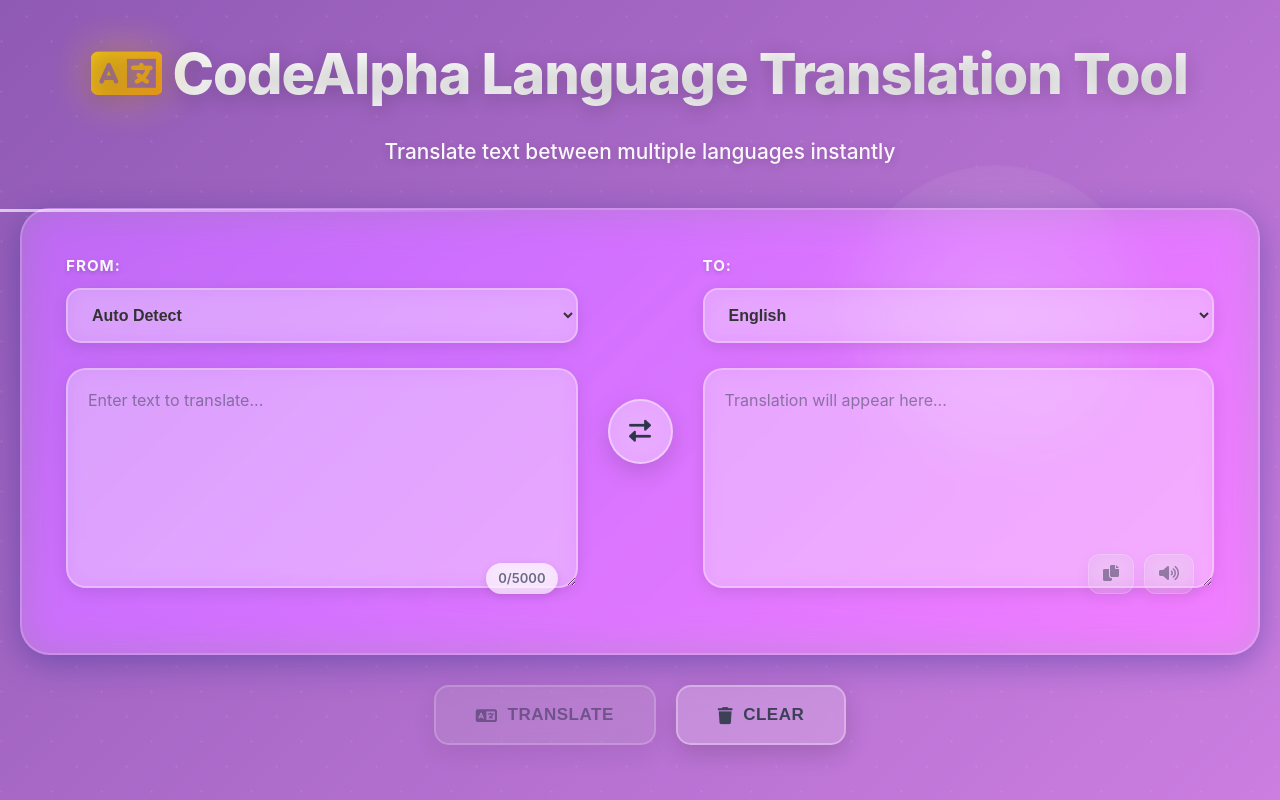
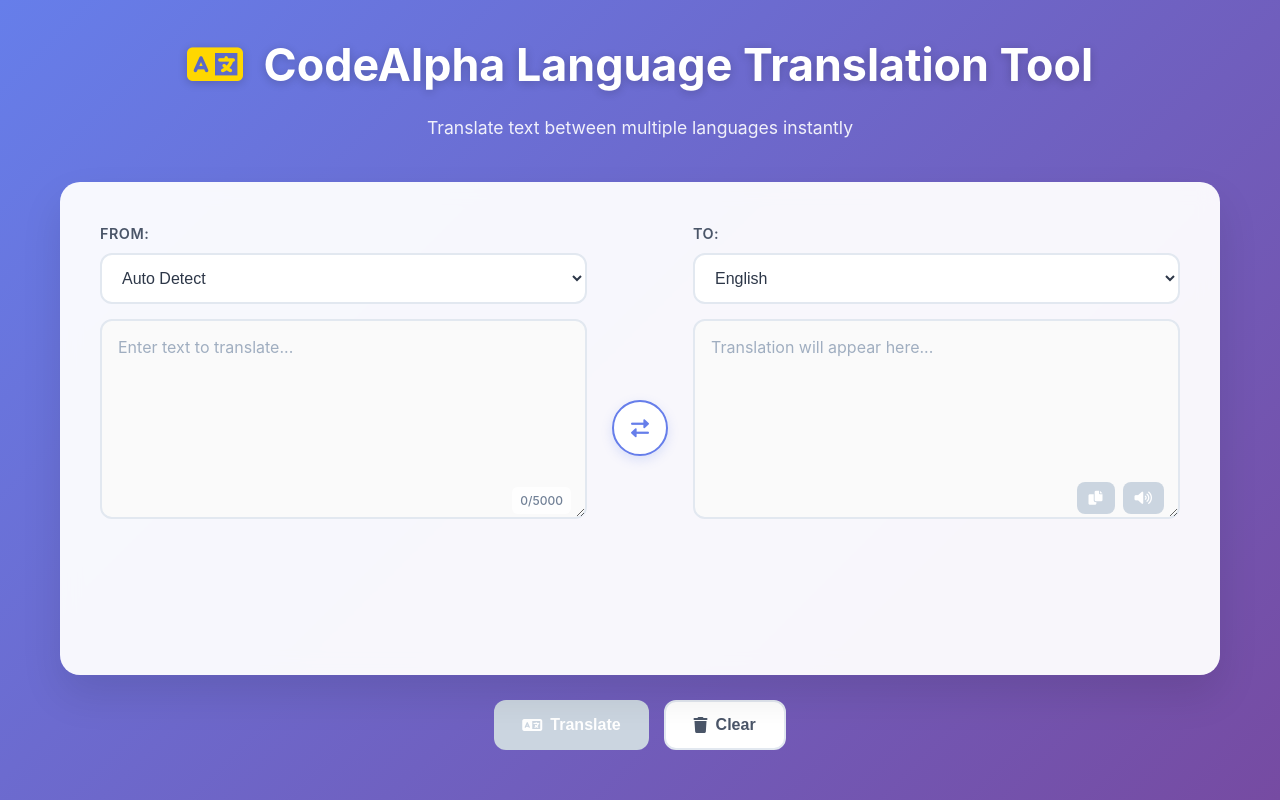
Before and after one commit to Abhishek2026-23/CodeAlpha_Language_Translation_Tool, a Flask app: page / in a window 1280 px wide. Run offline with Flask 3, Linux system fonts and the light colour scheme.

Commit message:
Clean and professional UI design - not overdone

```diff
--- a/static/style.css
+++ b/static/style.css
@@ -7,185 +7,99 @@
 
 body {
     font-family: 'Inter', 'Segoe UI', Tahoma, Geneva, Verdana, sans-serif;
-    background: linear-gradient(135deg, #667eea 0%, #764ba2 50%, #f093fb 100%);
-    background-size: 400% 400%;
-    animation: gradientShift 15s ease infinite;
+    background: linear-gradient(135deg, #667eea 0%, #764ba2 100%);
     min-height: 100vh;
     color: #333;
     line-height: 1.6;
-    position: relative;
-    overflow-x: hidden;
-}
-
-/* Animated background */
-body::before {
-    content: '';
-    position: fixed;
-    top: -50%;
-    left: -50%;
-    width: 200%;
-    height: 200%;
-    background:
-        radial-gradient(circle, rgba(255,255,255,0.1) 1px, transparent 1px),
-        radial-gradient(circle, rgba(255,255,255,0.1) 1px, transparent 1px);
-    background-size: 50px 50px;
-    background-position: 0 0, 25px 25px;
-    animation: backgroundMove 20s linear infinite;
-    pointer-events: none;
-    z-index: 0;
-}
-
-/* Floating orbs */
-body::after {
-    content: '';
-    position: fixed;
-    width: 300px;
-    height: 300px;
-    background: radial-gradient(circle, rgba(255,255,255,0.2), transparent);
-    border-radius: 50%;
-    top: 20%;
-    right: 10%;
-    animation: float 8s ease-in-out infinite;
-    pointer-events: none;
-    z-index: 0;
 }
 
 .container {
-    max-width: 1300px;
+    max-width: 1200px;
     margin: 0 auto;
     padding: 30px 20px;
     min-height: 100vh;
     display: flex;
     flex-direction: column;
-    position: relative;
-    z-index: 1;
 }
 
-/* Header Styles - Glassmorphism */
+/* Header Styles */
 header {
     text-align: center;
     margin-bottom: 40px;
-    animation: fadeInDown 1s ease-out;
+    color: white;
 }
 
 header h1 {
-    font-size: 3.5rem;
-    margin-bottom: 15px;
-    font-weight: 800;
-    background: linear-gradient(135deg, #ffffff 0%, #f0f0f0 100%);
-    -webkit-background-clip: text;
-    -webkit-text-fill-color: transparent;
-    background-clip: text;
-    text-shadow: 0 4px 20px rgba(0,0,0,0.2);
-    letter-spacing: -1px;
-    position: relative;
+    font-size: 2.8rem;
+    margin-bottom: 12px;
+    font-weight: 700;
+    text-shadow: 0 2px 10px rgba(0,0,0,0.2);
 }
 
 header h1 i {
-    background: linear-gradient(135deg, #FFD700, #FFA500);
-    -webkit-background-clip: text;
-    -webkit-text-fill-color: transparent;
-    background-clip: text;
-    filter: drop-shadow(0 0 20px rgba(255, 215, 0, 0.6));
-    animation: pulse 2s ease-in-out infinite;
+    color: #FFD700;
+    margin-right: 10px;
 }
 
 header p {
-    font-size: 1.3rem;
-    color: rgba(255, 255, 255, 0.95);
-    text-shadow: 0 2px 10px rgba(0,0,0,0.2);
-    font-weight: 500;
+    font-size: 1.1rem;
+    opacity: 0.9;
+    font-weight: 400;
 }
 
-/* Main Translation Container - GLASSMORPHISM */
+/* Main Translation Container */
 .translation-container {
-    background: rgba(255, 255, 255, 0.15);
-    backdrop-filter: blur(20px) saturate(180%);
-    -webkit-backdrop-filter: blur(20px) saturate(180%);
-    border-radius: 30px;
-    padding: 45px;
-    box-shadow:
-        0 8px 32px 0 rgba(31, 38, 135, 0.37),
-        inset 0 0 0 1px rgba(255, 255, 255, 0.18);
-    border: 1px solid rgba(255, 255, 255, 0.2);
+    background: rgba(255, 255, 255, 0.95);
+    backdrop-filter: blur(10px);
+    border-radius: 20px;
+    padding: 40px;
+    box-shadow: 0 20px 40px rgba(0,0,0,0.1);
     display: grid;
     grid-template-columns: 1fr auto 1fr;
-    gap: 30px;
-    margin-bottom: 30px;
+    gap: 25px;
+    margin-bottom: 25px;
     flex: 1;
-    animation: fadeInUp 1s ease-out;
-    position: relative;
 }
 
-/* Glowing top border */
-.translation-container::before {
-    content: '';
-    position: absolute;
-    top: 0;
-    left: 0;
-    right: 0;
-    height: 3px;
-    background: linear-gradient(90deg,
-        transparent,
-        rgba(255, 255, 255, 0.8),
-        transparent
-    );
-    animation: shimmer 3s linear infinite;
-}
-
-/* Input and Output Sections */
-.input-section, .output-section {
-    display: flex;
-    flex-direction: column;
-    gap: 15px;
-}
-
-/* Language Selectors - Glass Style */
+/* Language Selectors */
 .language-selector {
-    margin-bottom: 10px;
+    margin-bottom: 15px;
 }
 
 .language-selector label {
     display: block;
-    margin-bottom: 10px;
-    font-weight: 700;
-    color: rgba(255, 255, 255, 0.95);
-    font-size: 0.95rem;
+    margin-bottom: 8px;
+    font-weight: 600;
+    color: #4a5568;
+    font-size: 0.9rem;
     text-transform: uppercase;
-    letter-spacing: 1px;
-    text-shadow: 0 2px 4px rgba(0,0,0,0.2);
+    letter-spacing: 0.5px;
 }
 
 .language-selector select {
     width: 100%;
-    padding: 16px 20px;
-    border: 2px solid rgba(255, 255, 255, 0.3);
-    border-radius: 15px;
+    padding: 14px 16px;
+    border: 2px solid #e2e8f0;
+    border-radius: 12px;
     font-size: 16px;
-    background: rgba(255, 255, 255, 0.25);
-    backdrop-filter: blur(10px);
-    color: #333;
+    background: white;
     cursor: pointer;
-    transition: all 0.3s ease;
-    font-weight: 600;
-    box-shadow: 0 4px 15px rgba(0, 0, 0, 0.1);
+    transition: all 0.2s ease;
+    font-weight: 500;
+    color: #2d3748;
 }
 
 .language-selector select:hover {
-    border-color: rgba(255, 255, 255, 0.5);
-    background: rgba(255, 255, 255, 0.35);
-    transform: translateY(-2px);
-    box-shadow: 0 6px 20px rgba(0, 0, 0, 0.15);
+    border-color: #667eea;
 }
 
 .language-selector select:focus {
     outline: none;
-    border-color: rgba(255, 255, 255, 0.7);
-    background: rgba(255, 255, 255, 0.4);
-    box-shadow: 0 0 0 4px rgba(255, 255, 255, 0.2);
+    border-color: #667eea;
+    box-shadow: 0 0 0 3px rgba(102, 126, 234, 0.1);
 }
 
-/* Text Areas - Glass Effect */
+/* Text Areas */
 .text-area-container {
     position: relative;
     flex: 1;
@@ -193,88 +107,73 @@
 
 textarea {
     width: 100%;
-    height: 220px;
-    padding: 20px;
-    border: 2px solid rgba(255, 255, 255, 0.3);
-    border-radius: 20px;
+    height: 200px;
+    padding: 16px;
+    border: 2px solid #e2e8f0;
+    border-radius: 12px;
     font-size: 16px;
     font-family: inherit;
     resize: vertical;
-    transition: all 0.3s ease;
-    background: rgba(255, 255, 255, 0.25);
-    backdrop-filter: blur(10px);
+    transition: all 0.2s ease;
+    background: #fafafa;
     color: #2d3748;
-    font-weight: 500;
-    box-shadow: 0 4px 15px rgba(0, 0, 0, 0.1);
 }
 
 textarea::placeholder {
-    color: rgba(45, 55, 72, 0.5);
-    font-weight: 400;
+    color: #a0aec0;
 }
 
 textarea:focus {
     outline: none;
-    border-color: rgba(255, 255, 255, 0.6);
-    background: rgba(255, 255, 255, 0.35);
-    box-shadow: 0 8px 25px rgba(0, 0, 0, 0.15);
-    transform: translateY(-3px);
+    border-color: #667eea;
+    background: white;
+    box-shadow: 0 0 0 3px rgba(102, 126, 234, 0.1);
 }
 
 /* Character Counter */
 .char-count {
     position: absolute;
-    bottom: 15px;
-    right: 20px;
-    font-size: 13px;
-    color: rgba(45, 55, 72, 0.7);
-    background: rgba(255, 255, 255, 0.6);
-    backdrop-filter: blur(10px);
-    padding: 5px 12px;
-    border-radius: 20px;
-    font-weight: 600;
-    box-shadow: 0 2px 8px rgba(0, 0, 0, 0.1);
+    bottom: 12px;
+    right: 16px;
+    font-size: 12px;
+    color: #718096;
+    background: rgba(255, 255, 255, 0.9);
+    padding: 4px 8px;
+    border-radius: 6px;
+    font-weight: 500;
 }
 
 /* Output Actions */
 .output-actions {
     position: absolute;
-    bottom: 15px;
-    right: 20px;
+    bottom: 12px;
+    right: 16px;
     display: flex;
-    gap: 10px;
+    gap: 8px;
 }
 
 .action-btn {
-    background: rgba(255, 255, 255, 0.3);
-    backdrop-filter: blur(10px);
-    color: #2d3748;
-    border: 1px solid rgba(255, 255, 255, 0.4);
-    padding: 10px 14px;
-    border-radius: 12px;
+    background: #667eea;
+    color: white;
+    border: none;
+    padding: 8px 12px;
+    border-radius: 8px;
     cursor: pointer;
-    transition: all 0.3s ease;
-    font-size: 16px;
-    box-shadow: 0 4px 15px rgba(0, 0, 0, 0.1);
+    transition: all 0.2s ease;
+    font-size: 14px;
 }
 
 .action-btn:hover:not(:disabled) {
-    background: rgba(255, 255, 255, 0.5);
-    transform: translateY(-3px) scale(1.05);
-    box-shadow: 0 6px 20px rgba(0, 0, 0, 0.15);
-}
-
-.action-btn:active:not(:disabled) {
-    transform: translateY(-1px) scale(1);
+    background: #5a67d8;
+    transform: translateY(-1px);
 }
 
 .action-btn:disabled {
-    background: rgba(200, 200, 200, 0.3);
+    background: #cbd5e0;
     cursor: not-allowed;
-    opacity: 0.5;
 }
 
-/* Swap Button - Glass Style */
+/* Swap Button */
 .swap-container {
     display: flex;
     align-items: center;
@@ -282,239 +181,137 @@
 }
 
 .swap-btn {
-    background: rgba(255, 255, 255, 0.3);
-    backdrop-filter: blur(15px);
-    color: #2d3748;
-    border: 2px solid rgba(255, 255, 255, 0.4);
-    padding: 18px;
+    background: white;
+    color: #667eea;
+    border: 2px solid #667eea;
+    padding: 16px;
     border-radius: 50%;
     cursor: pointer;
-    transition: all 0.4s cubic-bezier(0.68, -0.55, 0.265, 1.55);
-    font-size: 22px;
-    width: 65px;
-    height: 65px;
+    transition: all 0.3s ease;
+    font-size: 18px;
+    width: 56px;
+    height: 56px;
     display: flex;
     align-items: center;
     justify-content: center;
-    box-shadow: 0 8px 25px rgba(0, 0, 0, 0.15);
+    box-shadow: 0 4px 12px rgba(102, 126, 234, 0.2);
 }
 
 .swap-btn:hover {
-    background: rgba(255, 255, 255, 0.5);
-    transform: rotate(180deg) scale(1.15);
-    box-shadow: 0 12px 35px rgba(0, 0, 0, 0.2);
-    border-color: rgba(255, 255, 255, 0.6);
-}
-
-.swap-btn:active {
-    transform: rotate(180deg) scale(1.05);
+    background: #667eea;
+    color: white;
+    transform: rotate(180deg);
 }
 
 /* Control Buttons */
 .controls {
     display: flex;
-    gap: 20px;
+    gap: 15px;
     justify-content: center;
-    margin-bottom: 25px;
-    animation: fadeInUp 1.2s ease-out;
+    margin-bottom: 20px;
 }
 
 .translate-btn, .clear-btn {
-    padding: 18px 40px;
+    padding: 14px 28px;
     border: none;
-    border-radius: 15px;
-    font-size: 17px;
-    font-weight: 700;
+    border-radius: 12px;
+    font-size: 16px;
+    font-weight: 600;
     cursor: pointer;
-    transition: all 0.3s ease;
+    transition: all 0.2s ease;
     display: flex;
     align-items: center;
-    gap: 10px;
-    text-transform: uppercase;
-    letter-spacing: 0.5px;
-    box-shadow: 0 8px 25px rgba(0, 0, 0, 0.15);
+    gap: 8px;
 }
 
 .translate-btn {
-    background: rgba(255, 255, 255, 0.3);
-    backdrop-filter: blur(15px);
-    color: #2d3748;
-    border: 2px solid rgba(255, 255, 255, 0.4);
-    position: relative;
-    overflow: hidden;
-}
-
-.translate-btn::before {
-    content: '';
-    position: absolute;
-    top: 50%;
-    left: 50%;
-    width: 0;
-    height: 0;
-    border-radius: 50%;
-    background: rgba(255, 255, 255, 0.4);
-    transform: translate(-50%, -50%);
-    transition: width 0.6s, height 0.6s;
-}
-
-.translate-btn:hover::before {
-    width: 400px;
-    height: 400px;
+    background: #667eea;
+    color: white;
+    box-shadow: 0 4px 12px rgba(102, 126, 234, 0.3);
 }
 
 .translate-btn:hover:not(:disabled) {
-    transform: translateY(-4px);
-    box-shadow: 0 12px 35px rgba(0, 0, 0, 0.2);
-    background: rgba(255, 255, 255, 0.45);
-    border-color: rgba(255, 255, 255, 0.6);
+    background: #5a67d8;
+    transform: translateY(-2px);
+    box-shadow: 0 6px 16px rgba(102, 126, 234, 0.4);
 }
 
 .translate-btn:disabled {
-    background: rgba(200, 200, 200, 0.3);
+    background: #cbd5e0;
     cursor: not-allowed;
-    opacity: 0.5;
     transform: none;
+    box-shadow: none;
 }
 
 .clear-btn {
-    background: rgba(255, 255, 255, 0.2);
-    backdrop-filter: blur(10px);
-    color: rgba(45, 55, 72, 0.9);
-    border: 2px solid rgba(255, 255, 255, 0.3);
+    background: white;
+    color: #4a5568;
+    border: 2px solid #e2e8f0;
 }
 
 .clear-btn:hover {
-    background: rgba(255, 255, 255, 0.35);
-    transform: translateY(-4px);
-    box-shadow: 0 12px 35px rgba(0, 0, 0, 0.2);
-    border-color: rgba(255, 255, 255, 0.5);
+    background: #f7fafc;
+    border-color: #cbd5e0;
 }
 
 /* Loading and Messages */
 .loading {
     text-align: center;
     color: white;
-    font-size: 18px;
+    font-size: 16px;
     margin: 20px 0;
     display: flex;
     align-items: center;
     justify-content: center;
-    gap: 12px;
+    gap: 10px;
     background: rgba(255, 255, 255, 0.2);
-    backdrop-filter: blur(10px);
-    padding: 15px 30px;
-    border-radius: 50px;
-    font-weight: 600;
-    box-shadow: 0 4px 15px rgba(0, 0, 0, 0.1);
+    padding: 12px 24px;
+    border-radius: 25px;
+    font-weight: 500;
 }
 
 .error-message {
-    background: rgba(248, 113, 113, 0.25);
-    backdrop-filter: blur(10px);
-    color: #fff;
-    padding: 18px 25px;
-    border-radius: 15px;
-    margin: 20px 0;
-    border: 1px solid rgba(248, 113, 113, 0.4);
+    background: #fed7d7;
+    color: #c53030;
+    padding: 12px 20px;
+    border-radius: 8px;
+    margin: 15px 0;
     text-align: center;
-    font-weight: 600;
-    box-shadow: 0 4px 15px rgba(248, 113, 113, 0.2);
+    font-weight: 500;
+    border: 1px solid #feb2b2;
 }
 
 .detected-language {
-    background: rgba(96, 165, 250, 0.25);
-    backdrop-filter: blur(10px);
-    color: #fff;
-    padding: 12px 20px;
-    border-radius: 12px;
+    background: #bee3f8;
+    color: #2b6cb0;
+    padding: 10px 16px;
+    border-radius: 8px;
     margin: 15px 0;
-    border: 1px solid rgba(96, 165, 250, 0.4);
     display: flex;
     align-items: center;
-    gap: 10px;
+    gap: 8px;
     justify-content: center;
-    font-weight: 600;
-    box-shadow: 0 4px 15px rgba(96, 165, 250, 0.2);
+    font-weight: 500;
+    border: 1px solid #90cdf4;
 }
 
 .hidden {
     display: none !important;
 }
 
-/* Animations */
-@keyframes gradientShift {
-    0% { background-position: 0% 50%; }
-    50% { background-position: 100% 50%; }
-    100% { background-position: 0% 50%; }
-}
-
-@keyframes backgroundMove {
-    0% { transform: translate(0, 0); }
-    100% { transform: translate(50px, 50px); }
-}
-
-@keyframes fadeInDown {
-    from {
-        opacity: 0;
-        transform: translateY(-40px);
-    }
-    to {
-        opacity: 1;
-        transform: translateY(0);
-    }
-}
-
-@keyframes fadeInUp {
-    from {
-        opacity: 0;
-        transform: translateY(40px);
-    }
-    to {
-        opacity: 1;
-        transform: translateY(0);
-    }
-}
-
-@keyframes shimmer {
-    0% { transform: translateX(-100%); }
-    100% { transform: translateX(100%); }
-}
-
-@keyframes pulse {
-    0%, 100% {
-        transform: scale(1);
-        opacity: 1;
-    }
-    50% {
-        transform: scale(1.05);
-        opacity: 0.8;
-    }
-}
-
-@keyframes float {
-    0%, 100% {
-        transform: translateY(0px) translateX(0px);
-    }
-    33% {
-        transform: translateY(-20px) translateX(10px);
-    }
-    66% {
-        transform: translateY(10px) translateX(-10px);
-    }
-}
-
+/* Simple Animation */
 .slide-in {
-    animation: slideIn 0.4s ease-out;
+    animation: slideIn 0.3s ease-out;
 }
 
 @keyframes slideIn {
     from {
         opacity: 0;
-        transform: translateX(20px);
+        transform: translateY(10px);
     }
     to {
         opacity: 1;
-        transform: translateX(0);
+        transform: translateY(0);
     }
 }
 
@@ -525,13 +322,13 @@
     }
 
     header h1 {
-        font-size: 2.5rem;
+        font-size: 2.2rem;
     }
 
     .translation-container {
         grid-template-columns: 1fr;
         gap: 20px;
-        padding: 30px 20px;
+        padding: 25px 20px;
     }
 
     .swap-container {
@@ -540,16 +337,14 @@
 
     .swap-btn {
         transform: rotate(90deg);
-        width: 55px;
-        height: 55px;
     }
 
     .swap-btn:hover {
-        transform: rotate(270deg) scale(1.1);
+        transform: rotate(270deg);
     }
 
     textarea {
-        height: 180px;
+        height: 150px;
     }
 
     .controls {
@@ -565,24 +360,20 @@
 
 @media (max-width: 480px) {
     header h1 {
-        font-size: 2rem;
-    }
-
-    header p {
-        font-size: 1rem;
+        font-size: 1.9rem;
     }
 
     .translation-container {
-        padding: 25px 15px;
+        padding: 20px 15px;
     }
 
     textarea {
-        height: 150px;
+        height: 130px;
         font-size: 15px;
     }
 
     .translate-btn, .clear-btn {
-        padding: 15px 30px;
+        padding: 12px 20px;
         font-size: 15px;
     }
 }
```
